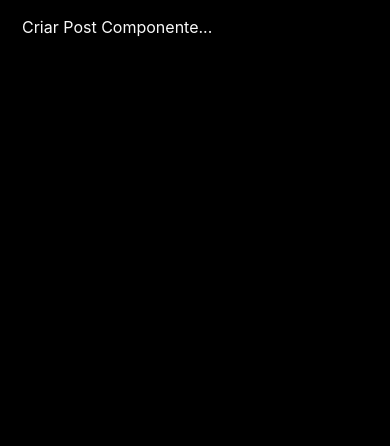
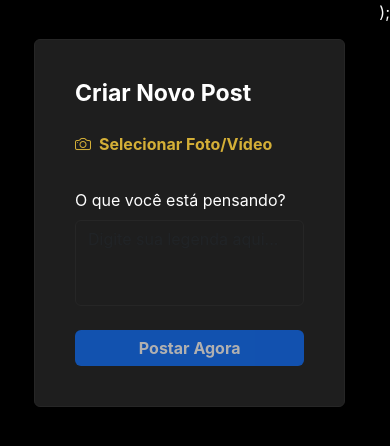
Before and after one commit to VictorSonzaAguiar/vaquerama-frontend, a React (Vite) app: page /postar in a window 390 px wide. Shown: the top 446 px of the page. Built offline with nearby package versions, Linux system fonts and the light colour scheme; sample sign-in values are in the browser's storage.

Commit message:
feat(post): Implementacao da tela Criar Post (FormData) com pre-visualizacao de imagem, correcoes de importacao e floating button (UX Mobile)

```diff
--- a/src/App.jsx
+++ b/src/App.jsx
@@ -9,6 +9,7 @@ import Login from './pages/Login';
 import Register from './pages/Register';
 import Profile from './pages/Profile';
 import AppLayout from './components/AppLayout';
+import Postar from './pages/Postar';
 
 
 // Componente para decidir se o Layout deve ser mostrado
@@ -42,7 +43,7 @@ function App() {
               <Route path="/" element={<ProtectedRoute><Feed /></ProtectedRoute>} />
               <Route path="/feed" element={<ProtectedRoute><Feed /></ProtectedRoute>} />
               <Route path="/profile/:id" element={<ProtectedRoute><Profile /></ProtectedRoute>} />
-              <Route path="/postar" element={<ProtectedRoute><div>Criar Post Componente...</div></ProtectedRoute>} />
+                <Route path="/postar" element={<ProtectedRoute><Postar /></ProtectedRoute>} />
 
               {/* Rota 404 (Não encontrada) */}
               <Route path="*" element={<div>Página Não Encontrada (404)</div>} />
--- a/src/components/AppLayout.jsx
+++ b/src/components/AppLayout.jsx
@@ -1,5 +1,6 @@
 // src/components/AppLayout.jsx
 import React from 'react';
+import { Link } from 'react-router-dom';
 import Sidebar from './Sidebar';
 
 const AppLayout = ({ children }) => {
@@ -42,6 +43,10 @@ const AppLayout = ({ children }) => {
         </div>
       </main>
 
+
+  );
+
+
       {/* TODO: Implementar a navegação Bottom-Nav Mobile */}
 
     </div>
--- /dev/null
+++ b/src/pages/Postar.jsx
@@ -0,0 +1,154 @@
+// src/pages/Postar.jsx
+
+import React, { useState } from 'react';
+import { Container, Row, Col, Card, Form, Button, Image } from 'react-bootstrap';
+import { useNavigate } from 'react-router-dom';
+import apiClient from '../api/api';
+
+const Postar = () => {
+    const [caption, setCaption] = useState('');
+    const [mediaFile, setMediaFile] = useState(null);
+    const [mediaPreview, setMediaPreview] = useState(null); // Para pré-visualização da imagem
+    const [loading, setLoading] = useState(false);
+    const [error, setError] = useState(null);
+    const [success, setSuccess] = useState(null);
+
+
+    // Configurações e Hooks
+    const navigate = useNavigate();
+
+    // =========================================================
+    // Lógica de Pré-visualização da Mídia
+    // =========================================================
+    const handleMediaChange = (e) => {
+        const file = e.target.files[0];
+        if (file) {
+            setMediaFile(file);
+            setMediaPreview(URL.createObjectURL(file)); // Cria a URL temporária para pré-visualização
+        } else {
+            setMediaFile(null);
+            setMediaPreview(null);
+        }
+    };
+
+    // =========================================================
+    // Submissão do Post (Lógica de FormData e API)
+    // =========================================================
+    const handleSubmit = async (e) => {
+        e.preventDefault();
+        setError(null);
+        setSuccess(null);
+
+        if (!caption && !mediaFile) {
+            return setError("O post deve ter uma legenda e/ou uma mídia.");
+        }
+
+        setLoading(true);
+
+        // 1. Cria o objeto FormData (necessário para enviar arquivos)
+        const formData = new FormData();
+        formData.append('caption', caption);
+
+        // O Backend espera 'media' como nome do campo (conforme multerConfig)
+        if (mediaFile) {
+            formData.append('media', mediaFile);
+            // O Backend espera o tipo de mídia
+            formData.append('media_type', mediaFile.type.startsWith('video/') ? 'VIDEO' : 'PHOTO');
+        } else {
+            formData.append('media_type', 'TEXT');
+        }
+
+        try {
+            // 2. Chamada POST para o Backend: /api/posts/create
+            // NOTA: O Axios detecta que é FormData e define o Content-Type como multipart/form-data.
+            await apiClient.post('posts/create', formData);
+
+            setSuccess("Postagem criada com sucesso! Redirecionando para o Feed...");
+
+            setTimeout(() => {
+                navigate('/feed'); // Leva o usuário para o Feed para ver o post
+            }, 2000);
+
+        } catch (err) {
+            setLoading(false);
+            const errorMessage = err.response
+                               ? err.response.data.message || "Falha ao criar o post. Tente novamente."
+                               : "Erro de conexão com o servidor. Backend offline?";
+            setError(errorMessage);
+        }
+    };
+
+
+    return (
+        <Container className="mt-4">
+            <Row className="justify-content-center">
+                <Col md={8} lg={6}>
+                    <Card className="p-4 bg-card border-custom shadow-lg">
+                        <Card.Body>
+
+                            <h3 className="text-white fw-bold mb-4">Criar Novo Post</h3>
+
+                            <Form onSubmit={handleSubmit}>
+
+                                {/* 1. UPLOAD DE MÍDIA E PRÉ-VISUALIZAÇÃO */}
+                                <Form.Group controlId="formFile" className="mb-4">
+                                    <Form.Label className="text-accent fw-bold" style={{cursor: 'pointer'}}>
+                                        <i className="bi bi-camera me-2"></i>
+                                        {mediaFile ? 'Mudar Mídia' : 'Selecionar Foto/Vídeo'}
+                                    </Form.Label>
+
+                                    {/* Oculta o input padrão e usa o label customizado (melhor UX/UI) */}
+                                    <Form.Control
+                                        type="file"
+                                        accept="image/*,video/*"
+                                        onChange={handleMediaChange}
+                                        style={{ display: 'none' }}
+                                    />
+                                </Form.Group>
+
+                                {/* Área de Pré-visualização (UI/UX) */}
+                                {mediaPreview && (
+                                    <div className="media-preview-box mb-4 text-center">
+                                        <Image src={mediaPreview} fluid rounded className="border-custom" />
+                                    </div>
+                                )}
+
+                                {/* 2. CAMPO DE LEGENDA */}
+                                <Form.Group controlId="formCaption" className="mb-4">
+                                    <Form.Label className="text-white">O que você está pensando?</Form.Label>
+                                    <Form.Control
+                                        as="textarea"
+                                        rows={3}
+                                        placeholder="Digite sua legenda aqui..."
+                                        value={caption}
+                                        onChange={(e) => setCaption(e.target.value)}
+                                        className="bg-card text-white border-custom"
+                                        style={{resize: 'none'}}
+                                    />
+                                </Form.Group>
+
+                                {/* Mensagens de Feedback */}
+                                {error && <div className="alert alert-danger mb-3">{error}</div>}
+                                {success && <div className="alert alert-success mb-3">{success}</div>}
+
+                                {/* 3. BOTÃO DE POSTAR */}
+                                <Button
+                                    variant="primary"
+                                    type="submit"
+                                    className="w-100 bg-accent border-0 fw-bold"
+                                    disabled={loading || (!caption && !mediaFile)} // Desabilita se vazio ou carregando
+                                >
+                                    {loading ? 'Publicando...' : 'Postar Agora'}
+                                </Button>
+
+                            </Form>
+
+                        </Card.Body>
+                    </Card>
+                </Col>
+            </Row>
+        </Container>
+    );
+};
+
+export default Postar;
--- a/src/styles/global.css
+++ b/src/styles/global.css
@@ -356,3 +356,32 @@ a {
     }
     */
 }
+
+
+/* --- BOTÃO FLUTUANTE DE CRIAÇÃO (MOBILE UX) --- */
+
+.floating-create-button {
+    position: fixed;
+    bottom: 20px;
+    right: 20px;
+    width: 50px;
+    height: 50px;
+    font-size: 24px;
+    display: flex !important;
+    justify-content: center;
+    align-items: center;
+    text-decoration: none;
+    z-index: 1000;
+    transition: transform 0.2s;
+}
+
+.floating-create-button:hover {
+    transform: scale(1.1);
+}
+
+/* Esconde no Desktop, pois a Sidebar já existe */
+@media (min-width: 992px) {
+    .floating-create-button {
+        display: none !important;
+    }
+}
```
